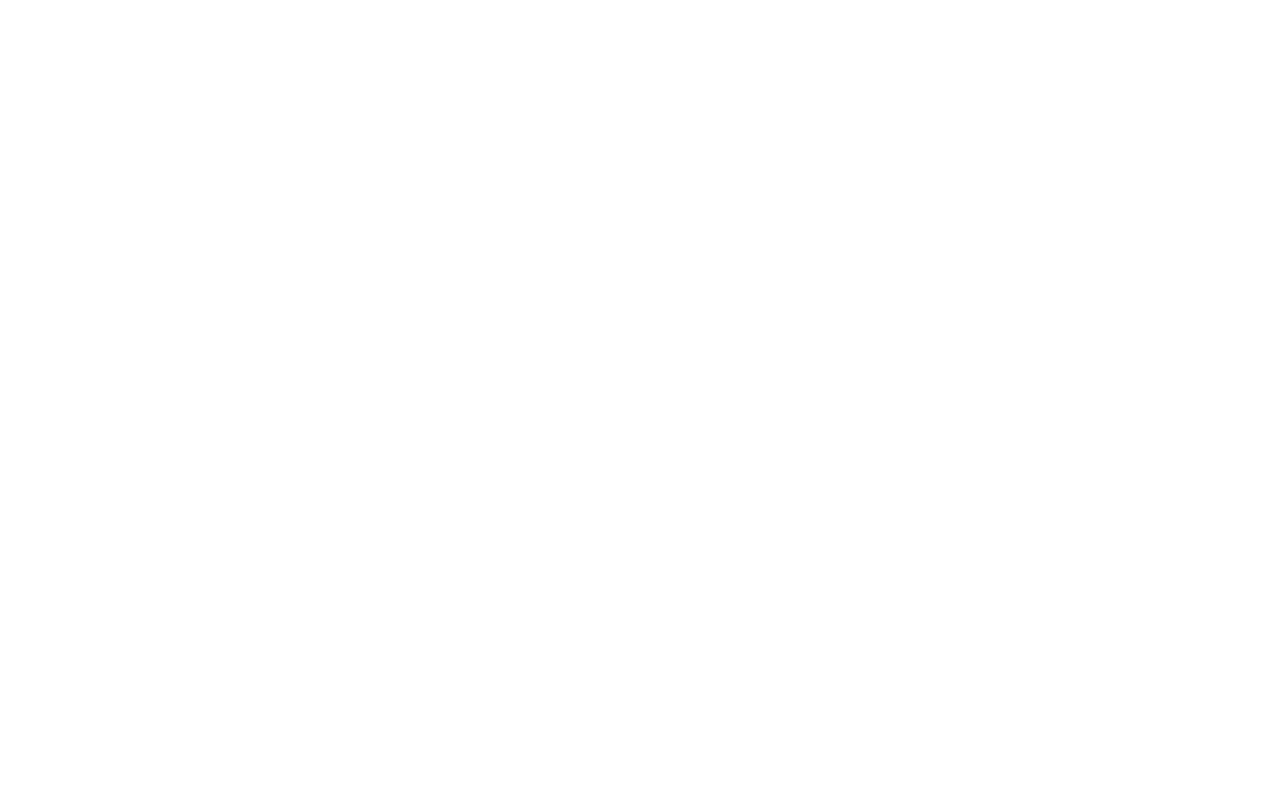
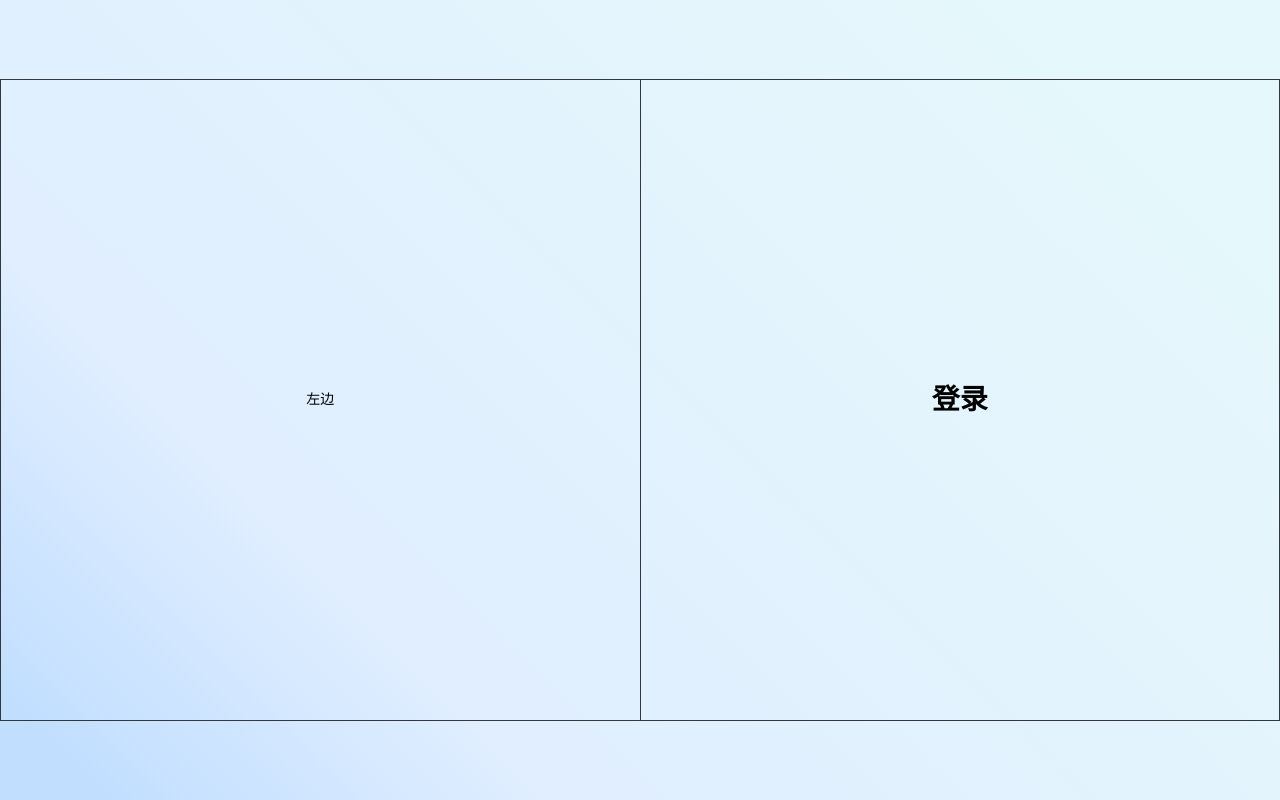
Before and after one commit to CodeGetters/studtworkFrond, a Vue app: page /signup in a window 1280 px wide. Before the commit this address had no page. Built offline with nearby package versions, Linux system fonts and the light colour scheme.

Commit message:
feat: ✨ add element-plus

```diff
--- /dev/null
+++ b/components.d.ts
@@ -0,0 +1,16 @@
+/* eslint-disable */
+/* prettier-ignore */
+// @ts-nocheck
+// Generated by unplugin-vue-components
+// Read more: https://github.com/vuejs/core/pull/3399
+export {}
+
+declare module "vue" {
+  export interface GlobalComponents {
+    ElAside: (typeof import("element-plus/es"))["ElAside"];
+    ElContainer: (typeof import("element-plus/es"))["ElContainer"];
+    ElMain: (typeof import("element-plus/es"))["ElMain"];
+    RouterLink: (typeof import("vue-router"))["RouterLink"];
+    RouterView: (typeof import("vue-router"))["RouterView"];
+  }
+}
--- a/package.json
+++ b/package.json
@@ -29,6 +29,7 @@
   "dependencies": {
     "@vueuse/core": "^10.3.0",
     "axios": "^1.4.0",
+    "element-plus": "^2.3.9",
     "normalize.css": "^8.0.1",
     "nprogress": "^0.2.0",
     "object-path": "^0.11.8",
@@ -62,6 +63,7 @@
     "typescript": "^5.0.2",
     "unocss": "^0.55.2",
     "unplugin-auto-import": "^0.16.6",
+    "unplugin-vue-components": "^0.25.1",
     "vite": "^4.4.5",
     "vite-plugin-checker": "^0.6.1",
     "vite-plugin-compression": "^0.5.1",
--- a/src/assets/styles/scss/init.scss
+++ b/src/assets/styles/scss/init.scss
@@ -3,3 +3,7 @@
 body {
   font-size: 14px;
 }
+
+#app {
+  min-width: 375px;
+}
--- a/src/pages/LoginPage.vue
+++ b/src/pages/LoginPage.vue
@@ -1,5 +1,54 @@
 <script setup lang="ts"></script>
 
 <template>
-  <div></div>
+  <div class="loginPage">
+    <div class="loginBox">
+      <div class="left">左边</div>
+      <div class="right">
+        <h1>登录</h1>
+      </div>
+    </div>
+  </div>
 </template>
+
+<style scoped lang="scss">
+.loginPage {
+  height: 100vh;
+  display: flex;
+  justify-content: center;
+  align-items: center;
+  background: linear-gradient(
+    45deg,
+    #c1deff 4.69%,
+    #e0eeff 26.56%,
+    #e5f8fb 87.13%
+  );
+
+  .loginBox {
+    width: 1421px;
+    height: 80%;
+    display: flex;
+    flex-direction: row;
+    justify-content: space-around;
+    align-items: center;
+
+    .left {
+      flex: 1;
+      display: flex;
+      height: 100%;
+      align-items: center;
+      justify-content: center;
+      border: 1px solid #31383f;
+      border-right: none;
+    }
+    .right {
+      flex: 1;
+      display: flex;
+      height: 100%;
+      align-items: center;
+      justify-content: center;
+      border: 1px solid #31383f;
+    }
+  }
+}
+</style>
--- a/src/router/index.ts
+++ b/src/router/index.ts
@@ -4,6 +4,7 @@ import { start, done } from "@/core/utils/nprogress";
 import type { RouteRecordRaw, RouterOptions, Router } from "vue-router";
 
 import Home from "@/pages/HomePage.vue";
+import LoginPage from "@/pages/LoginPage.vue";
 
 const NotFound = () => import("@/pages/NotFound.vue");
 
@@ -13,6 +14,13 @@ const routes: Array<RouteRecordRaw> = [
     component: Home,
     meta: {
       pageTitle: "Home",
+    },
+  },
+  {
+    path: "/signup",
+    component: LoginPage,
+    meta: {
+      pageTitle: "Sign Up",
     },
   },
   {
--- a/vite.config.ts
+++ b/vite.config.ts
@@ -1,3 +1,5 @@
+/// <reference types="vitest" />
+
 import { defineConfig, loadEnv } from "vite";
 import { resolve } from "node:path";
 import vue from "@vitejs/plugin-vue";
@@ -6,6 +8,8 @@ import tsChecker from "vite-plugin-checker";
 import devTools from "vite-plugin-vue-devtools";
 import autoImport from "unplugin-auto-import/vite";
 import viteCompression from "vite-plugin-compression";
+import Components from "unplugin-vue-components/vite";
+import { ElementPlusResolver } from "unplugin-vue-components/resolvers";
 
 export default ({ mode }) => {
   const VITE_BASE_URL = loadEnv(mode, process.cwd()).VITE_BASE_URL;
@@ -15,7 +19,12 @@ export default ({ mode }) => {
     resolve: {
       alias: {
         "@": resolve(__dirname, "src"),
+        "vue-i18n": "vue-i18n/dist/vue-i18n.cjs.prod.js", //解决i8n警告
       },
+    },
+    test: {
+      include: ["src/test/*.test.ts"],
+      globals: true,
     },
     build: {
       rollupOptions: {
@@ -47,6 +56,14 @@ export default ({ mode }) => {
     plugins: [
       vue(),
       UnoCSS(),
+      devTools(),
+      viteCompression(),
+      tsChecker({
+        typescript: true,
+      }),
+      Components({
+        resolvers: [ElementPlusResolver()],
+      }),
       autoImport({
         imports: [
           "pinia",
@@ -55,12 +72,8 @@ export default ({ mode }) => {
           "@vueuse/core",
           "@vue/composition-api",
         ],
+        resolvers: [ElementPlusResolver()],
       }),
-      devTools(),
-      tsChecker({
-        typescript: true,
-      }),
-      viteCompression(),
     ],
   });
 };
```
Also changed, not shown: 1 other file (tests, documents, lock files or other folders).
